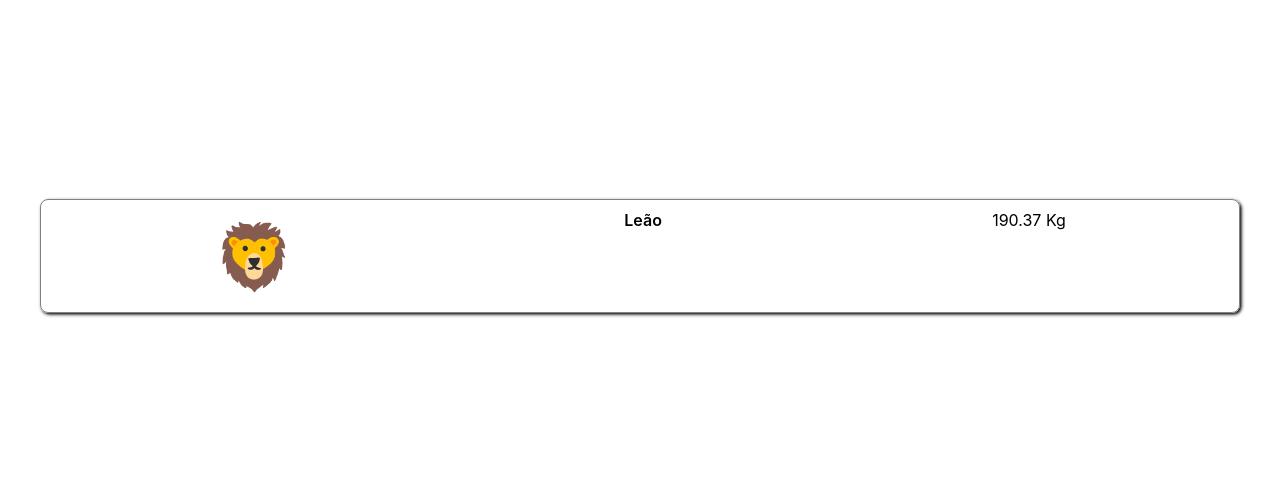
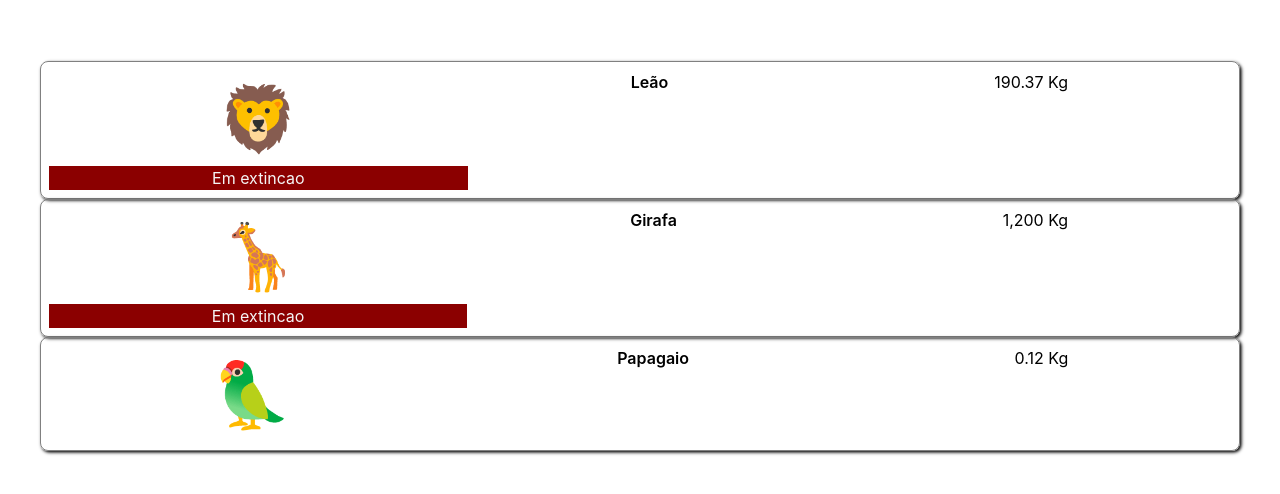
Before and after one commit to ufjf-dcc207/ufjf-dcc207-2024-3-a-atv03-C9BrenoFR, a React (Vite) app: page / in a window 1280 px wide. Shown: the part 144-638 px from the top of the page. Built offline with nearby package versions, Linux system fonts and the light colour scheme.

Commit message:
Adiciona mais animais

```diff
--- a/src/Animal.css
+++ b/src/Animal.css
@@ -7,7 +7,7 @@
     grid-template-areas:
     "icone nome nome"
     "icone peso peso"
-    "icone nada extincao";
+    "icone . extincao";
 
 
  .icone{
--- a/src/Animal.tsx
+++ b/src/Animal.tsx
@@ -4,14 +4,14 @@ interface AnimalProps{
     icone: string;
     nome: string;
     peso: number;
-    extincao: boolean;
+    extincao?: boolean;
 }
 
 export default function Animal({icone, nome, peso, extincao}: AnimalProps){
     return <div className="animal">
         <div className="icone">{icone}</div>
         <div className="nome">{nome}</div>
-        {peso > 0 ?
+        {peso > 0.0 ?
          <div className="peso">{peso.toLocaleString()} Kg</div> :
          <div className="peso">Peso Desconhecido</div>
         }
--- a/src/App.tsx
+++ b/src/App.tsx
@@ -5,7 +5,9 @@ function App() {
 
   return (
     <div className="app">
-      <Animal icone='🦁' nome='Leão' peso={190.37} extincao={false} />
+      <Animal icone='🦁' nome='Leão' peso={190.37} extincao />
+      <Animal icone='🦒' nome='Girafa' peso={1200} extincao />
+      <Animal icone='🦜' nome='Papagaio' peso={0.120} extincao={false} />
     </div>
   )
 }
```
